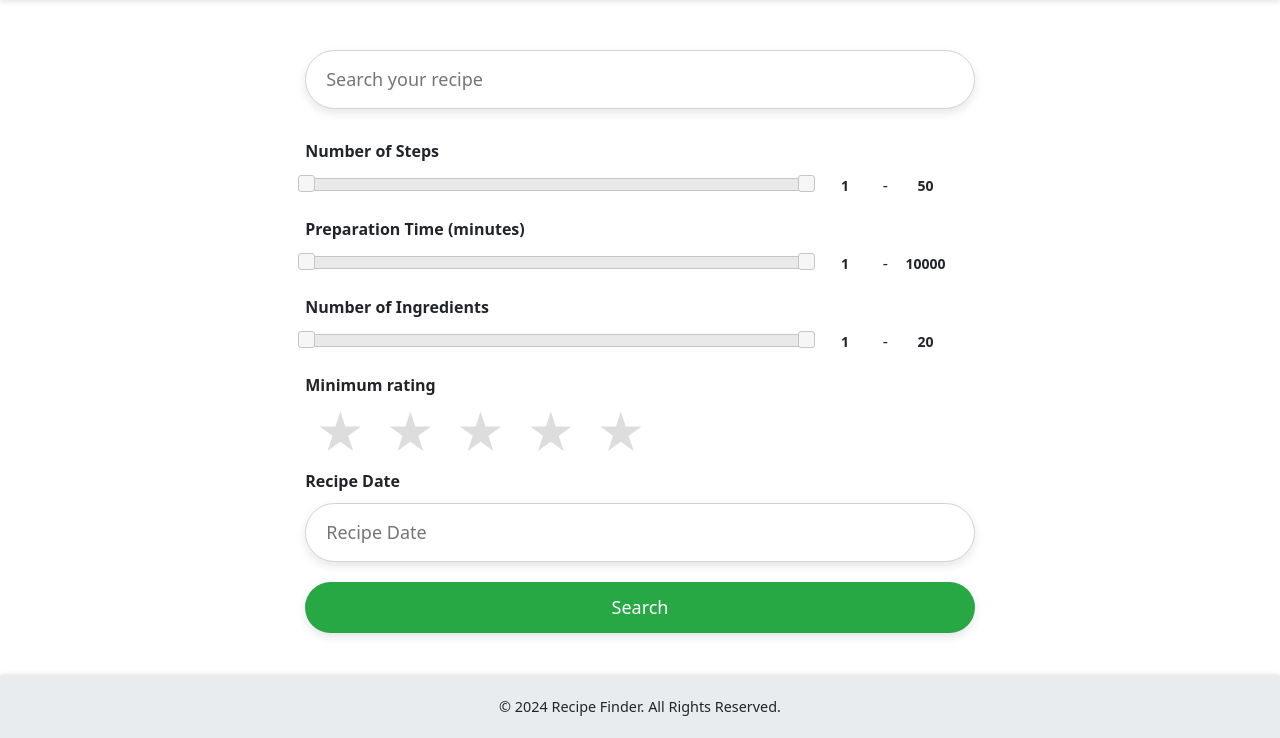
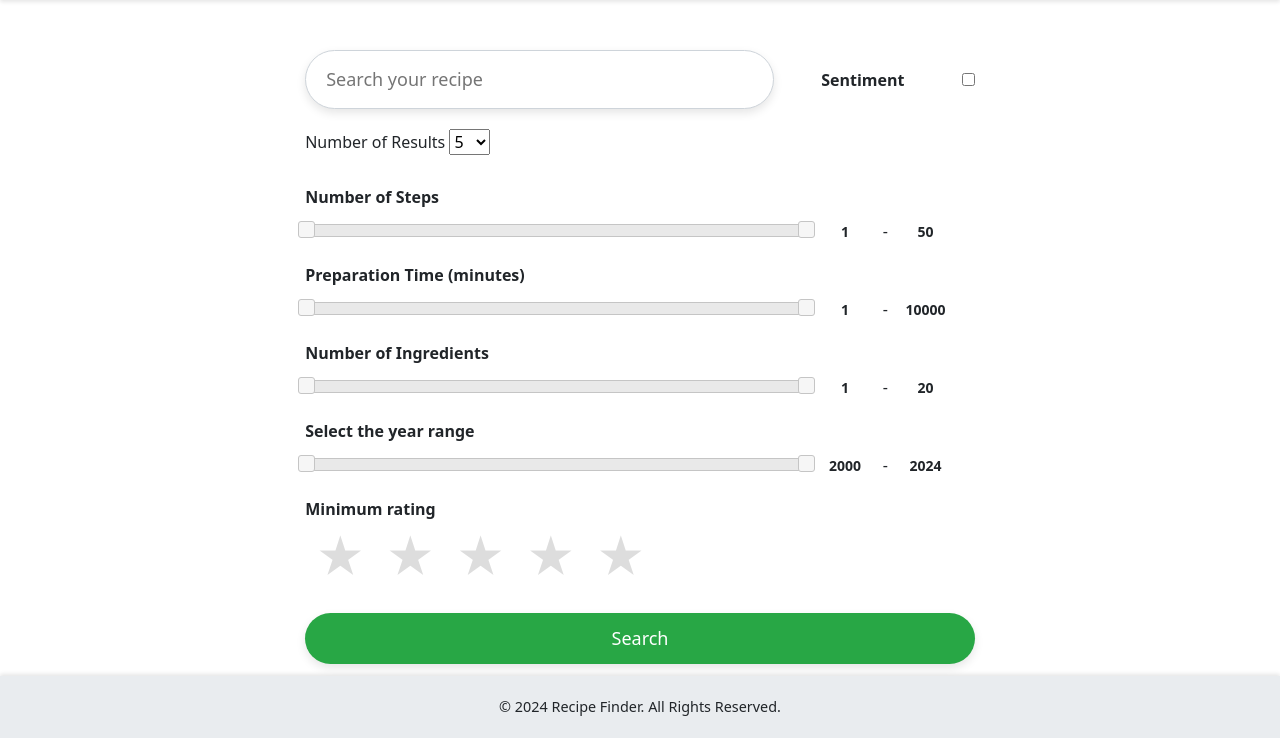
Before and after one commit to ch-fano/DjangoRecipesRank, a Django app: page / in a window 1280 px wide. Shown: the part 62-800 px from the top of the page. Run offline with Django 4.2, Linux system fonts and the light colour scheme; parts of the project's set-up code (start-up, migrations or seed data) failed here and were passed over; some libraries are stand-ins or nearby versions.

Commit message:
added sliders and first steps with sentiment integration

```diff
--- a/DjangoPageRank/forms.py
+++ b/DjangoPageRank/forms.py
@@ -5,7 +5,7 @@ class SearchForm(forms.Form):
     text_search = forms.CharField(
         label="Words to retrieve",
         widget=forms.TextInput(attrs={'placeholder': 'Search your recipe'}),
-        required=False
+        required=True
     )
 
     n_steps_min = forms.IntegerField(
@@ -20,13 +20,17 @@ class SearchForm(forms.Form):
         widget=forms.NumberInput(attrs={'type': 'range', 'min': '1', 'max': '50', 'value': '50'})
     )
 
-    recipe_date_min = forms.CharField(
-        label="Recipe Date",
-        max_length=50,
+    recipe_date_min = forms.IntegerField(
+        label="Minimum Recipe Date",
         required=False,
-        widget=forms.TextInput(attrs={'placeholder': 'Recipe Date'})
+        widget=forms.NumberInput(attrs={'type': 'range', 'min': '2000', 'max': '2024', 'value': '2000'})
     )
 
+    recipe_date_max = forms.IntegerField(
+        label="Maximum Recipe Date",
+        required=False,
+        widget=forms.NumberInput(attrs={'type': 'range', 'min': '2000', 'max': '2024', 'value': '2024'})
+    )
     prep_time_min = forms.IntegerField(
         label="Minimum Preparation Time (minutes)",
         required=False,
@@ -56,3 +60,15 @@ class SearchForm(forms.Form):
         required=False,
         widget=forms.NumberInput(attrs={'type': 'range', 'min': '1', 'max': '20', 'value': '20'})
     )
+
+    sentiment = forms.BooleanField(
+        label="Sentiment",
+        required=False,
+        widget=forms.CheckboxInput()
+    )
+
+    number_of_results = forms.ChoiceField(
+        label="Number of Results",
+        choices=[(5, "5"), (10, "10"), (15, "15"), (20, "20"), (25, "25")],
+        required=False
+    )
--- a/DjangoPageRank/views.py
+++ b/DjangoPageRank/views.py
@@ -4,6 +4,7 @@ from django.views.decorators.http import require_POST
 from SearchEngine.controller import Controller
 from SearchEngine.index import Index
 from SearchEngine.model import IRModel
+from SearchEngine.sentiment.sentiment_model import SentimentModelWA
 from .forms import SearchForm
 import pickle
 
@@ -40,8 +41,13 @@ def get_result(request):
         #     'n_ingredients_max': cleaned_data.get('n_ingredients_max', ''),
         # }
 
+
         my_index = Index()
-        model = IRModel(my_index)
+        if cleaned_data['sentiment']:
+            model = IRModel(my_index, SentimentModelWA())
+        else:
+            model = IRModel(my_index)
+
         my_controller = Controller(my_index, model, cleaned_data)
         ctx['recipes'] = my_controller.search()
 
--- a/SearchEngine/sentiment/reviews.py
+++ b/SearchEngine/sentiment/reviews.py
@@ -123,9 +123,6 @@ class ReviewsIndex:
                 recipe_id, sentiments = future.result()
                 sentiment_dict[recipe_id] = sentiments
 
-        for k, v in sentiment_dict.items():
-            print(k, '->', v, end='\n\n')
-
         with open(f"./{self.config_data['INDEX']['SENTIMENT']}", mode='wb') as f:
             pickle.dump(sentiment_dict, f)
 
--- a/SearchEngine/sentiment/sentiment_model.py
+++ b/SearchEngine/sentiment/sentiment_model.py
@@ -10,7 +10,8 @@ class SentimentModelWA(BM25F):  # Sentiment Model Weighted Average
         self.reviews_index = ReviewsIndex()
         self.use_final = True
 
-    def cosine_similarity(self, doc: dict, query: dict):
+    @staticmethod
+    def cosine_similarity(doc: dict, query: dict):
         '''
         Calcola cosine similarity.
         '''
--- a/templates/homepage.html
+++ b/templates/homepage.html
@@ -6,7 +6,18 @@
 <div class="search-container">
     <form class="search-box" method="post" action="{% url 'result' %}">
         {% csrf_token %}
-        {{ form.text_search }}
+
+        <div class="text-search-container">
+            {{ form.text_search }}
+            <label for="id_sentiment" class="sentiment-label">{{ form.sentiment.label }}</label>
+            {{ form.sentiment }}
+        </div>
+
+        <div class="number-of-results-container">
+            <label for="id_number_of_results">{{ form.number_of_results.label }}</label>
+            {{ form.number_of_results }}
+        </div>
+
         <div class="filters">
             <div class="filter-item">
                 <label>Number of Steps</label>
@@ -35,6 +46,15 @@
                 <input type="hidden" name="n_ingredients_max" id="n_ingredients_max" value="20">
             </div>
 
+            <div class="filter-item">
+                <label>Select the year range</label>
+                <div id="years_slider"></div>
+                <span id="years_min_text">2000</span> -
+                <span id="years_max_text">2024</span>
+                <input type="hidden" name="years_min" id="years_min" value="2000">
+                <input type="hidden" name="years_max" id="years_max" value="2024">
+            </div>
+
             <label class="rating-label">{{ form.rating.label }}</label>
             <div class="star-rating">
                 {% for i in "54321" %}
@@ -45,11 +65,6 @@
                 <input type="radio" name="rating" value="0" id="star0"
                     {% if form.rating.value|stringformat:"s" == "0" %} checked {% endif %}>
                 <label for="star0" style="display: none;">&#9733;</label>
-            </div>
-
-            <div class="filter-item">
-                <label for="recipe_date_min">{{ form.recipe_date_min.label }}</label>
-                {{ form.recipe_date_min }}
             </div>
         </div>
 
@@ -70,13 +85,23 @@
         width: 100%;
         position: relative;
     }
+    .text-search-container {
+        display: flex;
+        align-items: center;
+        justify-content: space-between;
+        margin-bottom: 20px;
+    }
     .search-box input[type="text"] {
-        width: 100%;
+        width: 70%;
         padding: 15px 20px;
         font-size: 18px;
         border-radius: 30px;
         border: 1px solid #ced4da;
         box-shadow: 0px 4px 10px rgba(0, 0, 0, 0.1);
+    }
+    .sentiment-label {
+        font-weight: bold;
+        margin-right: 10px;
     }
     .search-box button {
         padding: 12px 20px;
@@ -92,13 +117,16 @@
         width: 100%;
         text-align: center;
     }
+    .number-of-results-container {
+        margin-bottom: 20px;
+    }
     .filters {
         margin-top: 30px;
     }
     .filter-item {
         margin-bottom: 20px;
     }
-    .filter-item label, .rating-label{
+    .filter-item label, .rating-label {
         display: block;
         font-weight: bold;
         margin-bottom: 10px;
@@ -180,6 +208,19 @@
             }
         });
 
+        $("#years_slider").slider({
+            range: true,
+            min: 2000,
+            max: 2024,
+            values: [2000, 2024],
+            slide: function(event, ui) {
+                $("#years_min").val(ui.values[0]);
+                $("#years_max").val(ui.values[1]);
+                $("#years_min_text").text(ui.values[0]);
+                $("#years_max_text").text(ui.values[1]);
+            }
+        });
+
         // Ensure that all filter values are included in the form submission
         $("form.search-box").submit(function() {
             $("#n_steps_min").val($("#n_steps_slider").slider("values", 0));
@@ -190,6 +231,9 @@
 
             $("#n_ingredients_min").val($("#n_ingredients_slider").slider("values", 0));
             $("#n_ingredients_max").val($("#n_ingredients_slider").slider("values", 1));
+
+            $("#years_min").val($("years_slider").slider("values", 0));
+            $("#years_max").val($("#years_slider").slider("values", 1));
         });
     });
 
```
Also changed, not shown: SearchEngine/controller.py (+20 -13 lines), 1 other file.
